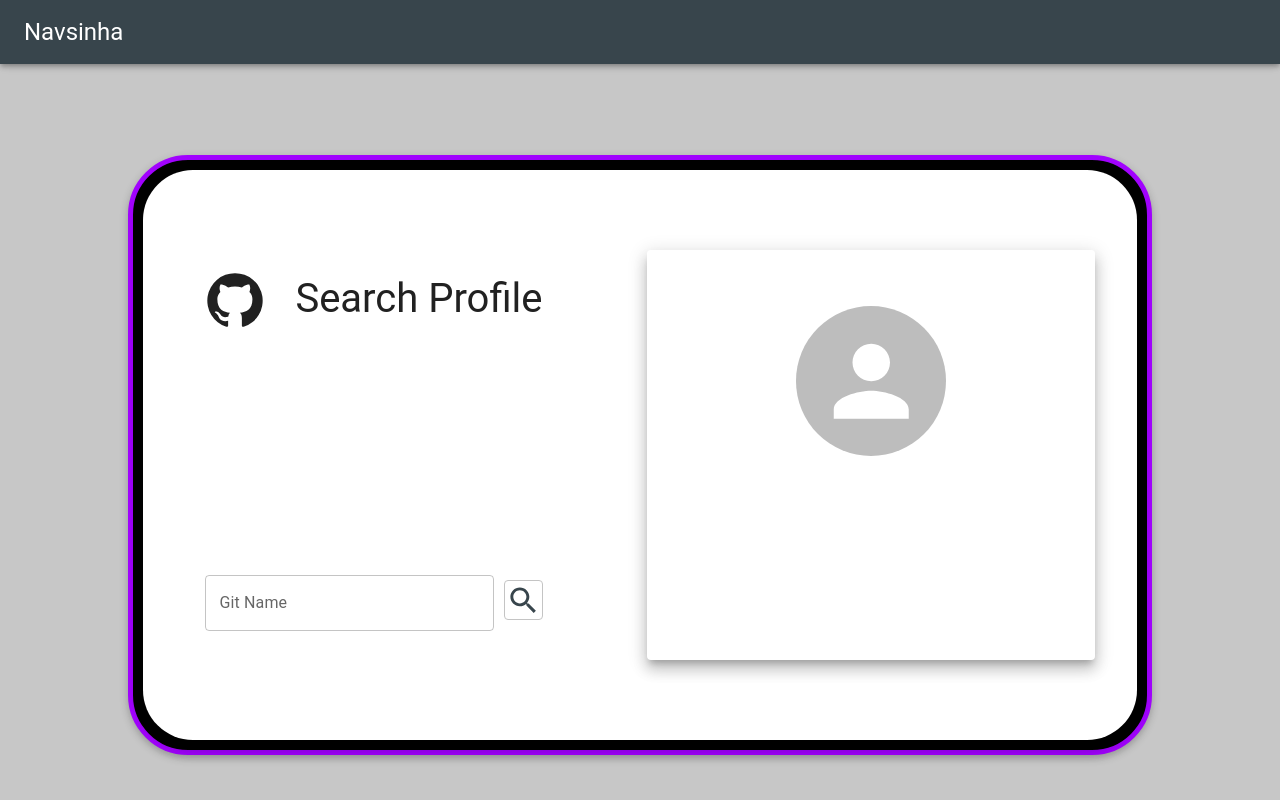
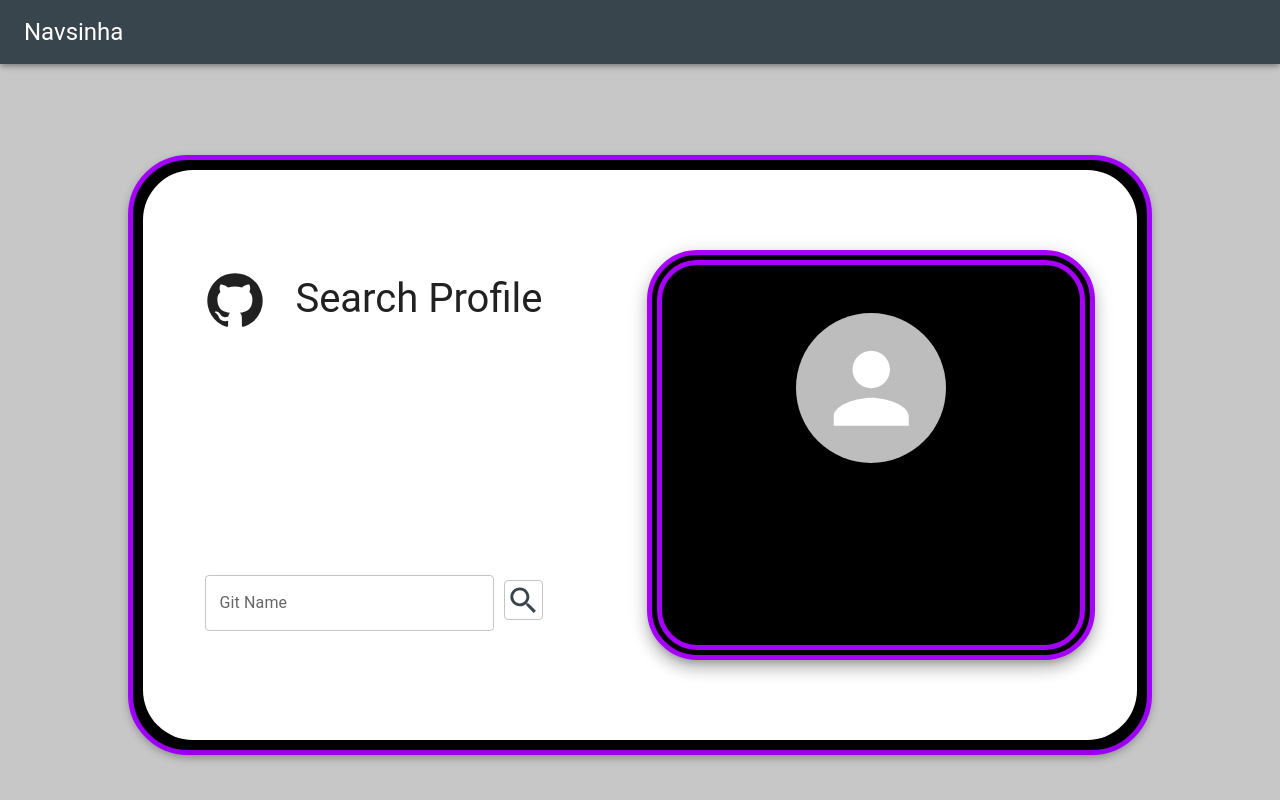
Before and after one commit to Spiguerfild/React-busca-git, a React (Vite) app: page / in a window 1280 px wide. Built offline with nearby package versions, Linux system fonts and the light colour scheme.

Commit message:
terminar estilo fonte white shadow

```diff
--- a/src/App.tsx
+++ b/src/App.tsx
@@ -25,7 +25,7 @@ function App() {
       const data = await response.json();
       console.log("data", data)
 
-      setNomeGit(data.name)
+      setNomeGit(data.login)
       setFotoGit(data.avatar_url)
       setLinkGit(data.html_url)
 
--- a/src/MultiActionAreaCard/index.tsx
+++ b/src/MultiActionAreaCard/index.tsx
@@ -39,6 +39,10 @@ export default function MultiActionAreaCard({ nome, foto, link }: MultiActionAre
       alignItems: 'center',
       justifyContent: 'space-evenly',
       background: 'transparent',
+      border: '15px double #a700fd',
+      borderRadius: '50px',
+      backgroundColor: '#000',
+      color: 'white',
     }}>
 
       <Avatar alt="Remy Sharp" src={fotoGit}
@@ -58,8 +62,9 @@ export default function MultiActionAreaCard({ nome, foto, link }: MultiActionAre
 
         }}>
           <a href={linkGit} style={{
-            color: 'red',
-            textDecoration: 'none'
+            color: '#a700fd',
+            textDecoration: 'none',
+            fontWeight: '500'
           }}>{linkGit}</a>
         </Button>
       </CardActions>
```
